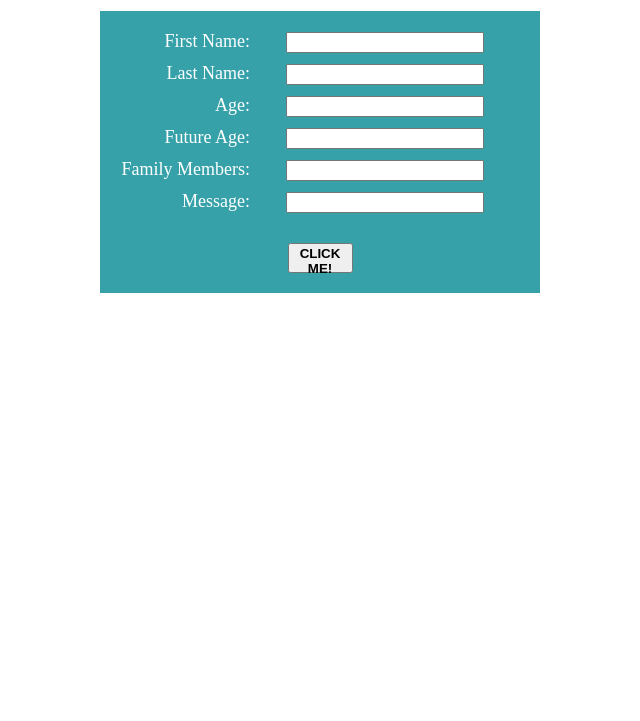
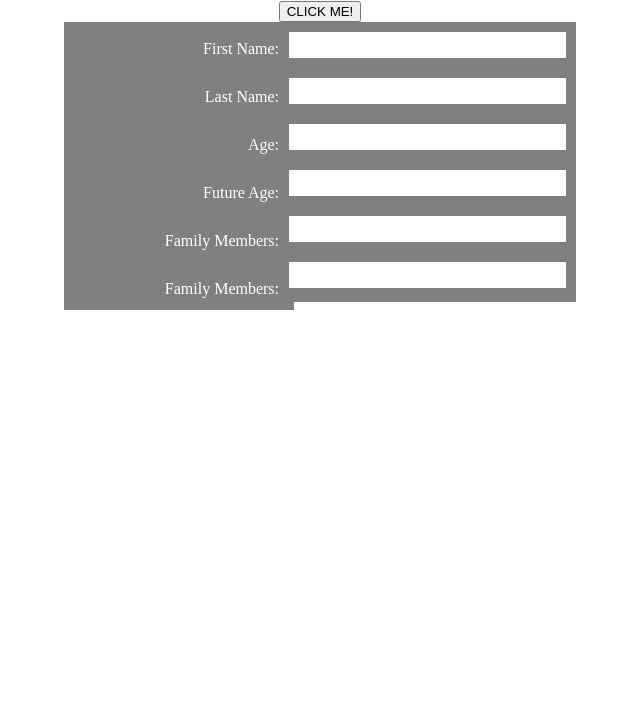
Before and after one commit to rgilbert8888/assignment4, a plain HTML site: page index.html in a window 1280 px wide. Shown: the part 79-800 px from the top of the page, without its empty margins (320-960 px from the left). Drawn offline with Linux system fonts and the light colour scheme.

Commit message:
trying some stuff

```diff
--- a/index.html
+++ b/index.html
@@ -10,38 +10,43 @@
         <header>
             <h1>Assignment 6 - Javascript Practice</h1>
         </header>
+
+        <div>
+            <button id="thing" onClick="onClick()">CLICK ME!</button>
+        </div>
         <div class="container">
-      <span>First Name:</span>
-      <input type="text" id="first_name">
-      <!-- <br /> -->
 
-      <span>Last Name:</span>
-      <input type="text" id="last_name">
-      <!--  <br /> -->
+            <div id="results">
+                <p id = "first_name" class="result"></p>
 
-      <span>Age:</span>
-      <input type="text" id="age">
-      <!-- <br />  -->
+                <p id = "last_name" class="result"></p>
 
-      <span>Future Age:</span>
-      <input type="text" id="future_age">
-      <!--  <br />
-      -->
-      <span>Family Members:</span>
-      <input type="text" id="family">
-      <!--  <br />
-      -->
-      <span>Message:</span>
-      <input type="text" id="message">
-      <!--  <br />
-      -->
-    </div>
-    <div>
-      <button id="thing" onclick="onLoad()">CLICK ME!</button>
-    </div>
+                <p id = "age" class="result"></p>
+
+                <p id = "future_age" class="result"></p>
+
+                <p id="family" class="result"></p>
+
+                <p id="message" class="result"></p>
             </div>
 
-  <script type="text/javascript" src="main.js"></script>
+
+            <div id="labels">
+                <p>First Name:</p>
+<!--                <br>-->
+                <p>Last Name:</p>
+<!--                <br>-->
+                <p>Age:</p>
+<!--                <br>-->
+                <p>Future Age:</p>
+<!--                <br>  -->
+                <p>Family Members:</p>
+<!--                <br>-->
+                <p>Family Members:</p>
+            </div>
+
+
+        </div>
 
     </body>
 </html>
--- a/styles.css
+++ b/styles.css
@@ -1,36 +1,43 @@
+body{
 
-body{
-  margin:0 auto;
-  text-align:center;
-  height:350px;
-  font-size: 18px ;
+    margin: 0 auto;
+    width:80%;
+    text-align: center;
+}
+.container{
+    margin:0 auto;
+    width: 50%;
+    background-color: grey;
+    height: 280px;
+    margin-bottom: 20px;
+}
+
+#labels{
+    width:  50%;
+    width: 45%;
+}
+
+#results {
+    float:right;
+    background-color: grey;
+    width: 58%;
 }
 
 
-.container, div{
-  background-color:rgb(54, 161, 169);
-  width: 400px;
-  margin: 0 auto;
-  padding: 20px 20px 0 20px;
+#results p{
+    padding: 8px 2px 2px 2px;
+    margin:0;
+    background-color:white;
+    border: 10px solid grey;
+    text-align: left;
+    height: 1em;
 }
 
-span{
-  float:left;
-  width:130px;
-  text-align:right;
-  color: white;
 
+#labels p{
+    padding: 8px 2px 2px 2px;
+    margin: 0;
+    color: white;
+    border: 10px solid grey;
+    text-align: right;
 }
-
-input{
-  width:190px;
-  margin-bottom:10px;
-}
-
-button{
-  margin-bottom: 20px;
-  width: 65px;
-  height: 30px;
-/*  background-color: pink;*/
-  font-weight: bold;
-}
```
Lines whose indentation alone changed are shown as unchanged.
